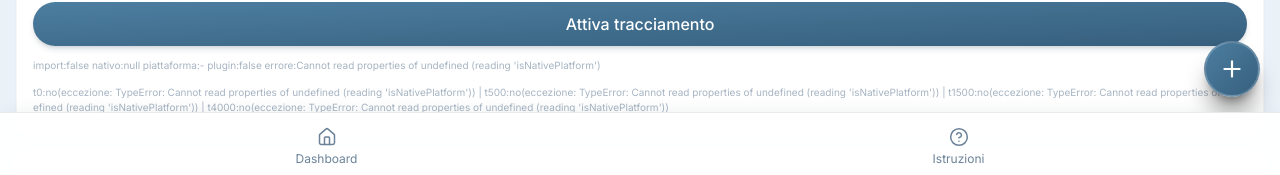
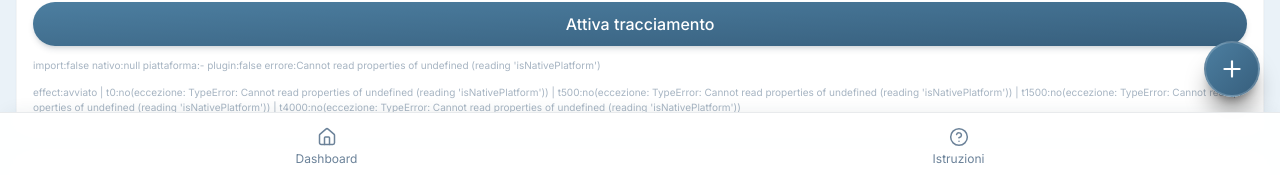
Before and after one commit to Ghostlineapps/imrecall, a Next.js app: page /settings/location in a window 1280 px wide. Shown: the part 619-794 px from the top of the page. Built offline with nearby package versions, Linux system fonts and the light colour scheme; no server answers.

Commit message:
Diagnostica: rimuove guardia cancelled da bridgeCheckLog e cattura eccezioni

```diff
--- a/src/app/(app)/settings/location/page.tsx
+++ b/src/app/(app)/settings/location/page.tsx
@@ -215,20 +215,22 @@ export default function LocationSettingsPage() {
     // rimuovere una volta trovata la causa.
     const [bridgeCheckLog, setBridgeCheckLog] = useState<string[]>([]);
     useEffect(() => {
-          let cancelled = false;
+      setBridgeCheckLog((prev) => [...prev, "effect:avviato"]);
       const check = async (label: string) => {
+        try {
           const v = await isNativeTrackingAvailable();
-                  if (cancelled) return;
           const entry = v ? `${label}:ok` : `${label}:no(${getLastBridgeFailureReason() ?? "?"})`;
           setBridgeCheckLog((prev) => [...prev, entry]);
           if (v) setNativeAvailable(true);
+        } catch (err) {
+          setBridgeCheckLog((prev) => [...prev, `${label}:eccezione(${err instanceof Error ? err.message : String(err)})`]);
+        }
       };
       check("t0");
       const t1 = setTimeout(() => check("t500"), 500);
       const t2 = setTimeout(() => check("t1500"), 1500);
       const t3 = setTimeout(() => check("t4000"), 4000);
       return () => {
-                  cancelled = true;
         clearTimeout(t1);
         clearTimeout(t2);
         clearTimeout(t3);
```
Lines whose indentation alone changed are shown as unchanged.
